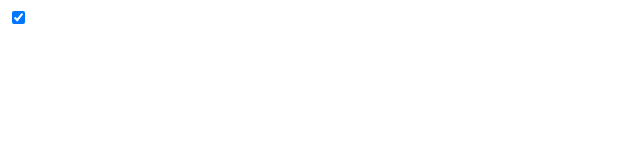
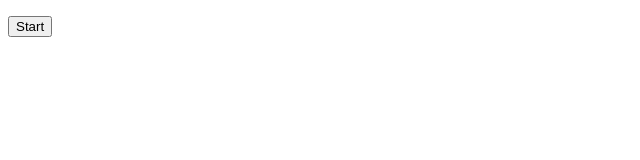
Before and after one commit to hcodes/test, a plain HTML site: page vibrate.html in a window 1280 px wide. Shown: the whole page, without its empty margins (0-640 px from the left). Drawn offline with Linux system fonts and the light colour scheme.

Commit message:
Update vibrate.html

```diff
--- a/vibrate.html
+++ b/vibrate.html
@@ -4,8 +4,10 @@
     <meta charset="utf-8" />
 </head>
 <body>
+    <p><button id="start">Start</button></p>
     <script>
-        //var label = document.querySelector('#label');
+        var button = document.querySelector('#start');
+        button.onclick = () => {
             setInterval(() => {
                 var input = document.createElement('input');
                 input.type = 'checkbox';
@@ -16,6 +18,7 @@
                     document.body.removeChild(input);
                 }, 100);
             }, 1000);
+        };
     </script>
 </body>
 </html>
```
Lines whose indentation alone changed are shown as unchanged.
